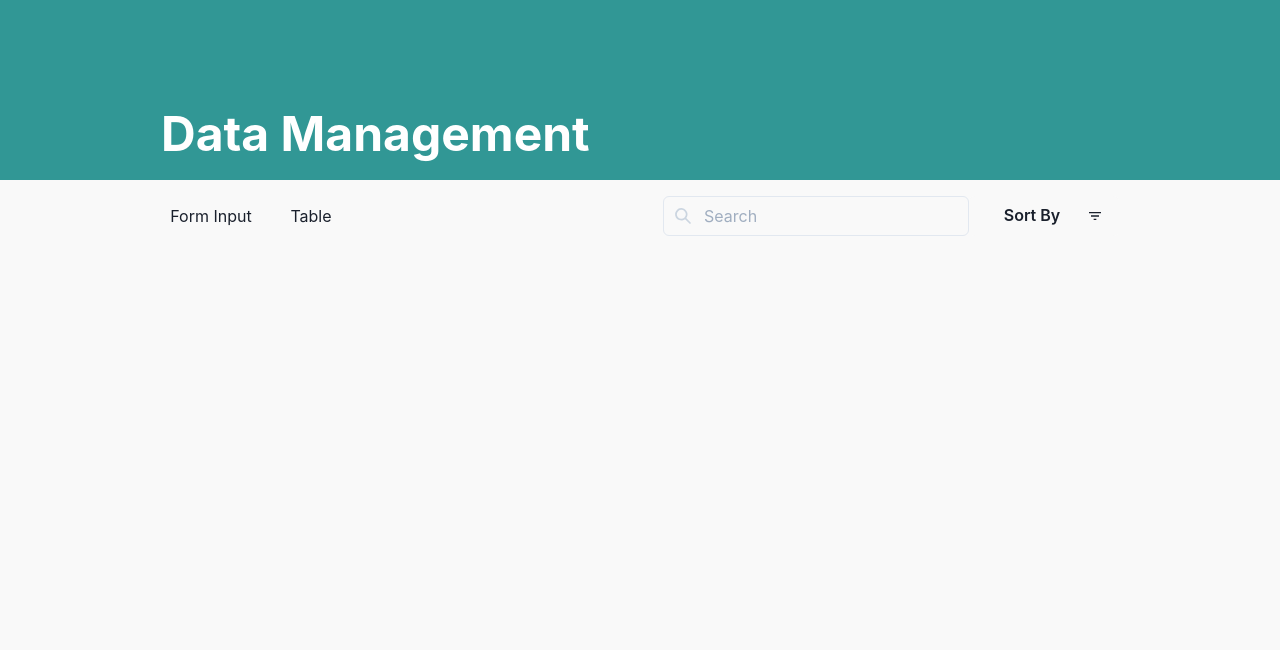
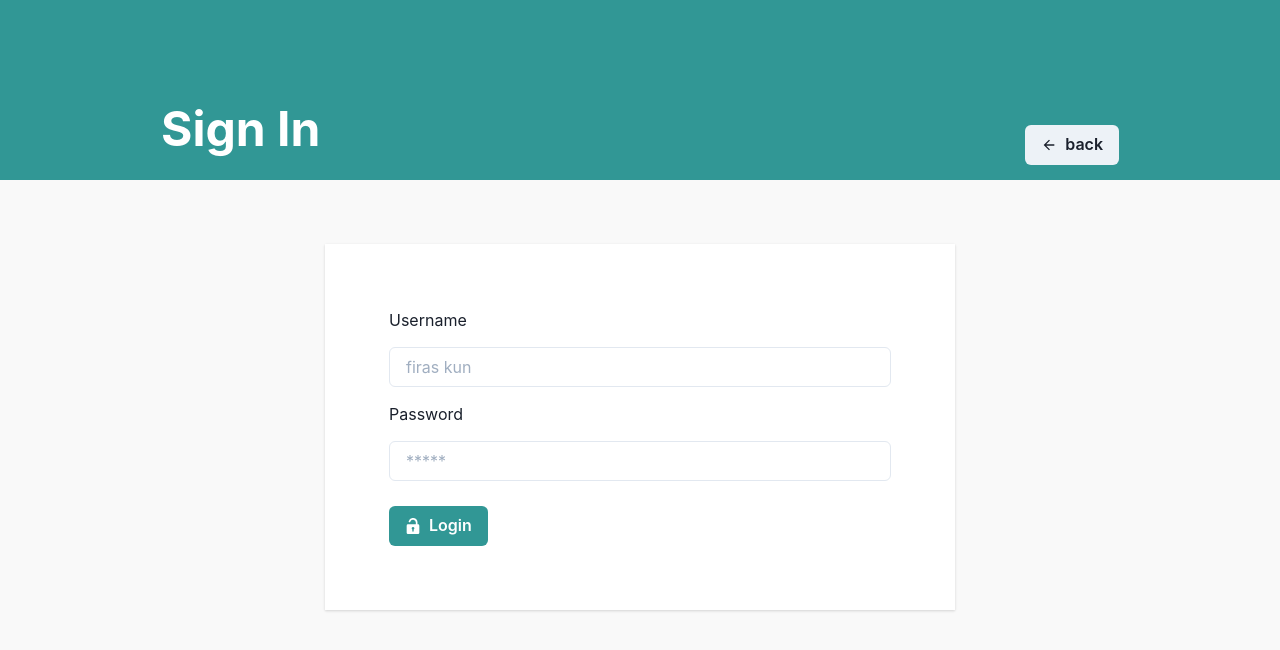
Before and after one commit to alee0510/PS-M02-FRONTEND-JCVL05-AH, a React (Create React App) app: page /login in a window 1280 px wide. Shown: the top 650 px of the page. Built offline with nearby package versions, Linux system fonts and the light colour scheme.

Commit message:
update practice

```diff
--- a/src/components/navbar.jsx
+++ b/src/components/navbar.jsx
@@ -1,11 +1,49 @@
 import React from 'react'
-import { Box, Flex, Text } from '@chakra-ui/react'
+import { useNavigate } from 'react-router-dom'
+import { Box, Flex, Text, Button } from '@chakra-ui/react'
+import { UnlockIcon, LockIcon, ArrowBackIcon } from '@chakra-ui/icons'
 
-function Navbar () {
+function Navbar (props) {
+    const title = {
+        '/' : 'Home',
+        '/table' : 'Data Management',
+        '/login' : 'Sign In'
+    }
+
+    const navigate = useNavigate()
+    const token = localStorage.getItem("token")
+
+    const onButtonNavigate = () => {
+        const location = props.pathname === '/login' ? '/' : '/login'
+        navigate(location)
+    }
+
+    const onButtonLogout = () => {
+        localStorage.removeItem("token")
+    }
+
     return (
         <Box backgroundColor={"#319795"} h="180" w="100%" px={161}>
-            <Flex py="1%" w="100%" h="100%" flexDirection={"column"} justifyContent="flex-end">
-                <Text fontSize={"5xl"} fontWeight="bold" color={"white"}>Data Management</Text>
+            <Flex py="15px" w="100%" h="100%" justifyContent="space-between" alignItems="flex-end">
+                <Text fontSize={"5xl"} fontWeight="bold" color={"white"}>
+                    { title[props.pathname] }
+                </Text>
+                {
+                    token ?
+                    <Button
+                        leftIcon={<LockIcon/>}
+                        onClick={onButtonLogout}
+                    >
+                        Logout
+                    </Button>
+                    :
+                    <Button
+                        leftIcon={ props.pathname === '/login' ? <ArrowBackIcon/> : <UnlockIcon/> }
+                        onClick={onButtonNavigate}
+                    >
+                        { props.pathname === '/login' ? 'back' : 'login' }
+                    </Button>
+                }
             </Flex>
         </Box>
     )
--- a/src/main.jsx
+++ b/src/main.jsx
@@ -1,6 +1,6 @@
 import React from 'react'
+import { Routes, Route, useLocation } from 'react-router-dom'
 import { Box } from '@chakra-ui/react'
-import { Routes, Route } from 'react-router-dom'
 
 // components
 import Navbar from './components/navbar'
@@ -9,15 +9,19 @@ import Controller from './components/controller'
 // pages
 import ShowTable from './pages/show-table'
 import StudentFormInput from './pages/form-input'
+import LoginPage from './pages/login-page'
 
 function Main () {
+    const location = useLocation()
+
     return (
         <Box w="100vw" h="100vh" backgroundColor={"#F9F9F9"}>
-            <Navbar/>
-            <Controller/>
+            <Navbar pathname={location.pathname}/>
+            { location.pathname !== '/login' ? <Controller/> : null }
             <Routes>
                 <Route path='/' element={<StudentFormInput/>}/>
                 <Route path='/table' element={<ShowTable/>}/>
+                <Route path='/login' element={<LoginPage/>}/>
             </Routes>
         </Box>
     )
--- a/src/pages/form-input.jsx
+++ b/src/pages/form-input.jsx
@@ -49,7 +49,7 @@ function StudentFormInput () {
         console.log(newStudent)
 
         setLoading(true)
-        Axios.post(API_URL + '/users', newStudent)
+        Axios.post(API_URL + '/students', newStudent)
         .then((respond) =>  {
             console.log("respond : ", respond.data)
 
@@ -76,7 +76,7 @@ function StudentFormInput () {
     }
 
     return (
-        <Box px="161px" py={35} w="40%" h="auto">
+        <Box px="161px" py={35} w="45%" h="auto">
             <Flex flexDirection="column">
                 <Text marginBottom="15px">Name</Text>
                 <Input ref={name} marginBottom="15px" type="text" placeholder='e.x. Firas Kun' />
--- /dev/null
+++ b/src/pages/login-page.jsx
@@ -0,0 +1,90 @@
+import React, { useRef, useState } from 'react'
+import Axios from 'axios'
+import { useNavigate, Navigate } from 'react-router-dom'
+import { Box, Flex, Text, Input, Button, Spinner, useToast } from '@chakra-ui/react'
+import { UnlockIcon } from '@chakra-ui/icons'
+
+const API_URL = process.env.REACT_APP_API_URL
+function LoginPage () {
+    const username = useRef("")
+    const password = useRef("")
+    const [loading, setLoading] = useState(false)
+
+    const toast = useToast()
+    const navigate = useNavigate()
+
+    const onButtonLogin = () => {
+        setLoading(true)
+        Axios.get(API_URL + `/users?username=${username.current.value}&password=${password.current.value}`)
+        .then((respond) => {
+            console.log(respond.data)
+            setLoading(false)
+
+            // if failed => data = []
+            if (!respond.data.length) return toast({
+                title : 'Error',
+                description : "Username & password doesn't found",
+                status : 'error',
+                duration : 3000,
+                isClosable : true
+            })
+
+            // if success
+            // save token to localstorage
+            localStorage.setItem("token", respond.data[0].id)
+
+            // -> redirect to home page
+            navigate('/')
+
+            toast({
+                title : 'Login success',
+                status : 'success',
+                duration : 3000,
+                isClosable : true
+            })
+
+        })
+        .catch((error) => {
+            console.log(error)
+            setLoading(false)
+        })
+    }
+
+    // protection
+    const token = localStorage.getItem('token')
+    if (token) return <Navigate to="/"/>
+
+    return (
+        <Box w="100%">
+            <Flex w="100%" alignItems="center" justifyContent="center">
+                <Box
+                    w="630px"
+                    backgroundColor="#FFFFFF"
+                    px="5%"
+                    py="5%"
+                    marginTop="5%"
+                    boxShadow="base"
+                >
+                    <Text marginBottom="15px">Username</Text>
+                    <Input ref={username} marginBottom="15px" type="text" placeholder="firas kun"/>
+
+                    <Text marginBottom="15px">Password</Text>
+                    <Input ref={password} marginBottom="25px" type="password" placeholder='*****'/>
+
+                    <Button
+                        leftIcon={loading ? <Spinner size="md"/> : <UnlockIcon />}
+                        colorScheme='teal'
+                        variant='solid'
+                        onClick={onButtonLogin}
+                        disabled={loading}
+                    >
+                        { loading ? 'Loading....' : 'Login' }
+                    </Button>
+                </Box>
+            </Flex>
+        </Box>
+    )
+
+}
+
+export default LoginPage
--- a/src/pages/show-table.jsx
+++ b/src/pages/show-table.jsx
@@ -38,7 +38,7 @@ function ShowTable () {
     // side-effect
     useEffect(() => {
         setLoading(true)
-        Axios.get(API_URL + `/users?_page=${page}&_limit=${5}`)
+        Axios.get(API_URL + `/students?_page=${page}&_limit=${5}`)
         .then((respond) => {
             if (!respond.data.length) {
                 setLastPage(true)
@@ -101,11 +101,11 @@ function ShowTable () {
         setConfirm(false)
         setLoading(true)
 
-        Axios.delete(API_URL + `/users/${id}`)
+        Axios.delete(API_URL + `/students/${id}`)
         .then((respond) => {
             console.log(respond.data)
 
-            Axios.get(API_URL + '/users?_page=1&_limit=5')
+            Axios.get(API_URL + '/students?_page=1&_limit=5')
             .then((respond2) => {
                 setStudent(respond2.data)
                 setLoading(false)
@@ -151,11 +151,11 @@ function ShowTable () {
         setCounty("")
         setProgram("")
 
-        Axios.put(API_URL + `/users/${editId}`, newEditedStudent)
+        Axios.put(API_URL + `/students/${editId}`, newEditedStudent)
         .then((respond) => {
             console.log(respond.data)
 
-            Axios.get(API_URL + '/users?_page=1&_limit=5')
+            Axios.get(API_URL + '/students?_page=1&_limit=5')
             .then((respond2) => {
                 setStudent(respond2.data)
                 setLoading(false)
```
